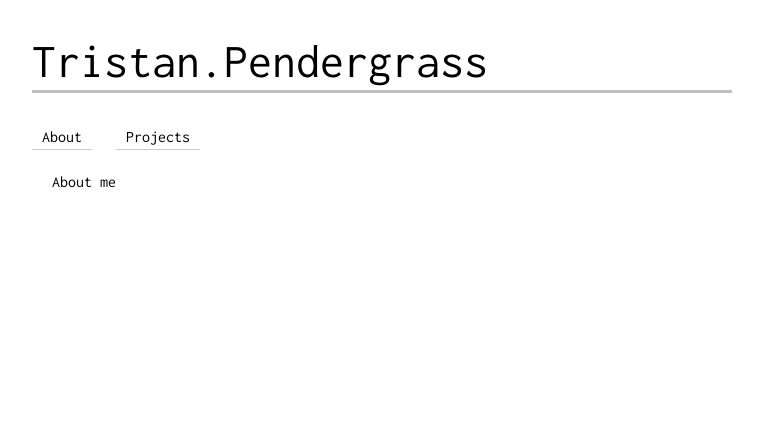
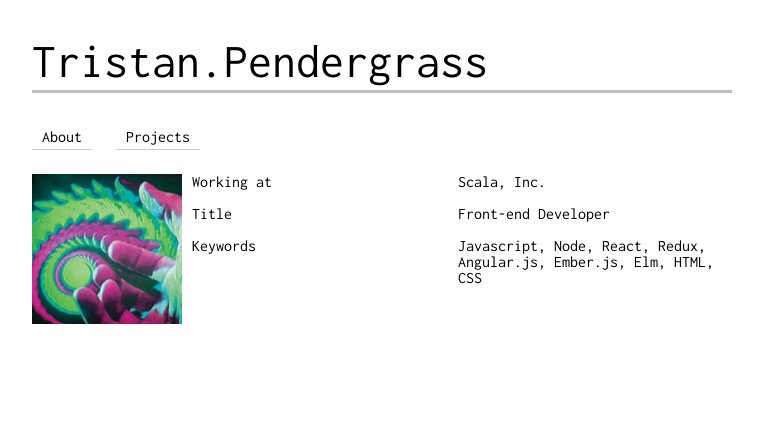
Before and after one commit to tristanpendergrass/tristanpendergrass.github.io, a plain HTML site: page index.html in a window 1280 px wide. Shown: the whole page, without its empty margins (258-1021 px from the left). Drawn offline with Linux system fonts and the light colour scheme.

Commit message:
Add content to tabs

```diff
--- a/css/main.css
+++ b/css/main.css
@@ -14,3 +14,34 @@ body {
 .header h1 {
   font-size: 3em;
 }
+.avatar {
+  float: left;
+  width: 150px;
+  height: 150px;
+  display: inline-block;
+}
+.info {
+  display: inline-block;
+  width: calc(100% - 160px);
+  float: right;
+}
+.data-row {
+  width: 100%;
+  position: relative;
+  margin-bottom: 1em;
+}
+.key {
+  position: absolute;
+  top: 0;
+  left: 0;
+  display: inline-block;
+  width: calc(50% - 4px);
+}
+.value {
+  margin-left: calc(50% - 4px);
+  display: inline-block;
+  width: calc(50% - 4px);
+}
+.tabs-group {
+  font-family: Arial;
+}
--- a/css/tabs.css
+++ b/css/tabs.css
@@ -4,7 +4,7 @@
 .tabs li a { color: black; float: left; display: block; padding: 4px 10px; margin-left: -1px; position: relative; left: 1px; background: white; text-decoration: none; }
 .group:after { visibility: hidden; display: block; font-size: 0; content: " "; clear: both; height: 0; }
 .box-wrap { position: relative; min-height: 250px; }
-.tabbed-area div div { background: white; padding: 20px; min-height: 250px; position: absolute; top: -1px; left: 0; width: 100%; }
+.tabbed-area > div > div { background: white; padding: 20px 0; min-height: 250px; position: absolute; top: -1px; left: 0; width: 100%; }
 .tabs li a {
   border-bottom: 1px solid #ccc;
   margin-bottom: 5px;
--- a/index.html
+++ b/index.html
@@ -16,17 +16,35 @@
       </div>
       <div class="tabbed-area">
         <ul class="tabs group">
-            <li><a href="#">About</a></li>
-            <li><a href="#projects">Projects</a></li>
+          <li><a href="#">About</a></li>
+          <li><a href="#projects">Projects</a></li>
         </ul>
 
         <div class="box-wrap">
           <div id="about">
-            About me
+            <div>
+              <img alt="avatar" src="assets/avatar.jpg" class="avatar" title="An image I like" />
+              <div class="info">
+                <div class="data-row">
+                  <span class="key">Working at</span>
+                  <span class="value">Scala, Inc.</span>
+                </div>
+                <div class="data-row">
+                  <span class="key">Title</span>
+                  <span class="value">Front-end Developer</span>
+                </div>
+                <div class="data-row">
+                  <span class="key">Keywords</span>
+                  <span class="value">
+                    Javascript, Node, React, Redux, Angular.js, Ember.js, Elm, HTML, CSS
+                  </span>
+                </div>
+              </div>
+            </div>
           </div>
 
           <div id="projects">
-            My Projects
+            See <a href="https://github.com/tristanpendergrass?tab=repositories">my Github</a>.
           </div>
 
         </div>
```
Also changed, not shown: assets/avatar.jpg (added), assets/me.jpg (added).
